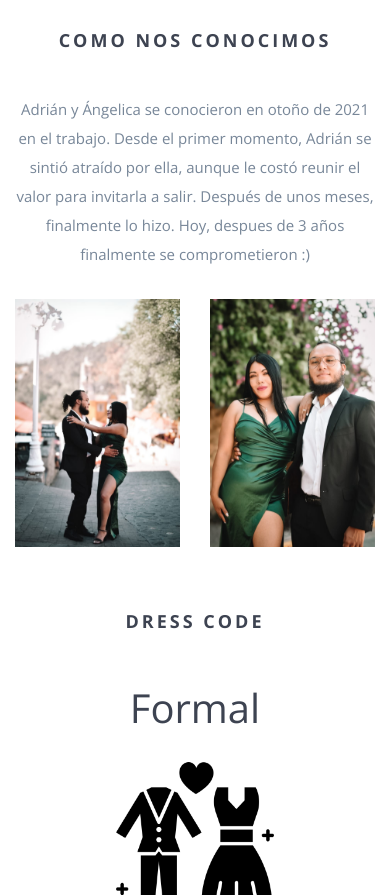
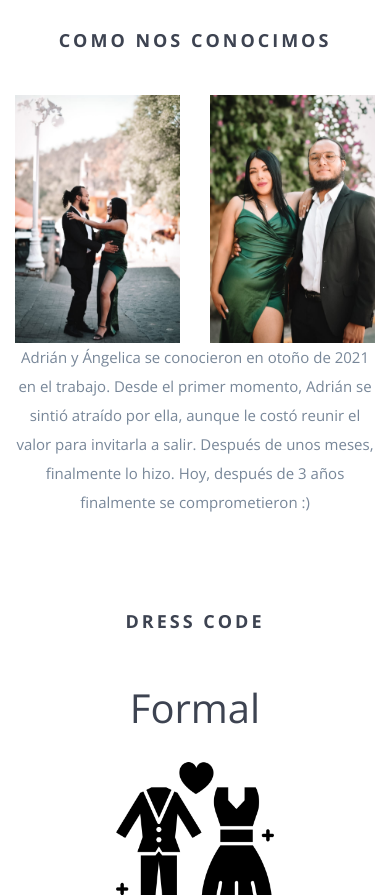
Before and after one commit to Guerra-666/Web_Boda, a website: page index.html in a window 390 px wide. Shown: the part 919-1814 px from the top of the page. Drawn offline with nearby package versions, Linux system fonts and the light colour scheme; some packages are replaced by stand-ins of ours; files whose address does not match are found by name.

Commit message:
Modificacion responsive y cambio de form

```diff
--- a/index.html
+++ b/index.html
@@ -155,26 +155,30 @@
 <section id="intro">
     <div class="container">
         <div class="row">
-
             <div class="col-md-12 text-center">
                 <h3 class="header">Como nos conocimos</h3>
             </div>
         </div>
         <div class="row">
-            <div class="col-md-3 hidden-sm hidden-xs"><img src="img/IMG_2317.jpg" class="wp1"></div>
-            <div class="col-md-6">
+            <div class="col-md-6 col-xs-12">
+                <div class="row">
+                    <div class="col-xs-6 col-md-12">
+                        <img src="img/IMG_2317.jpg" class="wp1 img-fluid" alt="Imagen 1">
+                    </div>
+                    <div class="col-xs-6 col-md-12">
+                        <img src="img/DSD_0214.jpg" class="wp2 img-fluid" alt="Imagen 2">
+                    </div>
+                </div>
+            </div>
+            <div class="col-md-6 col-xs-12">
                 <p>
-                    Adrián y Ángelica se conocieron en otoño de 2021 en el trabajo. Desde el primer momento, Adrián se sintió atraído por ella, aunque le costó reunir el valor para invitarla a salir. Después de unos meses, finalmente lo hizo. Hoy, despues de 3 años finalmente se comprometieron :)
+                    Adrián y Ángelica se conocieron en otoño de 2021 en el trabajo. Desde el primer momento, Adrián se sintió atraído por ella, aunque le costó reunir el valor para invitarla a salir. Después de unos meses, finalmente lo hizo. Hoy, después de 3 años finalmente se comprometieron :)
                 </p>
             </div>
-            <div class="col-md-3 hidden-sm hidden-xs"><img src="img/DSD_0214.jpg" class="wp2"></div>
-        </div>
-        <div class="row">
-            <div class="col-sm-4 col-sm-push-2 col-xs-6 hidden-md hidden-lg"><img src="img/IMG_2317.jpg" class="wp8"></div>
-            <div class="col-sm-4 col-sm-push-2 col-xs-6 hidden-md hidden-lg"><img src="img/DSD_0214.jpg" class="wp9"></div>
         </div>
     </div>
 </section>
+
 
 <section id="intro">
     <div class="container">
```
